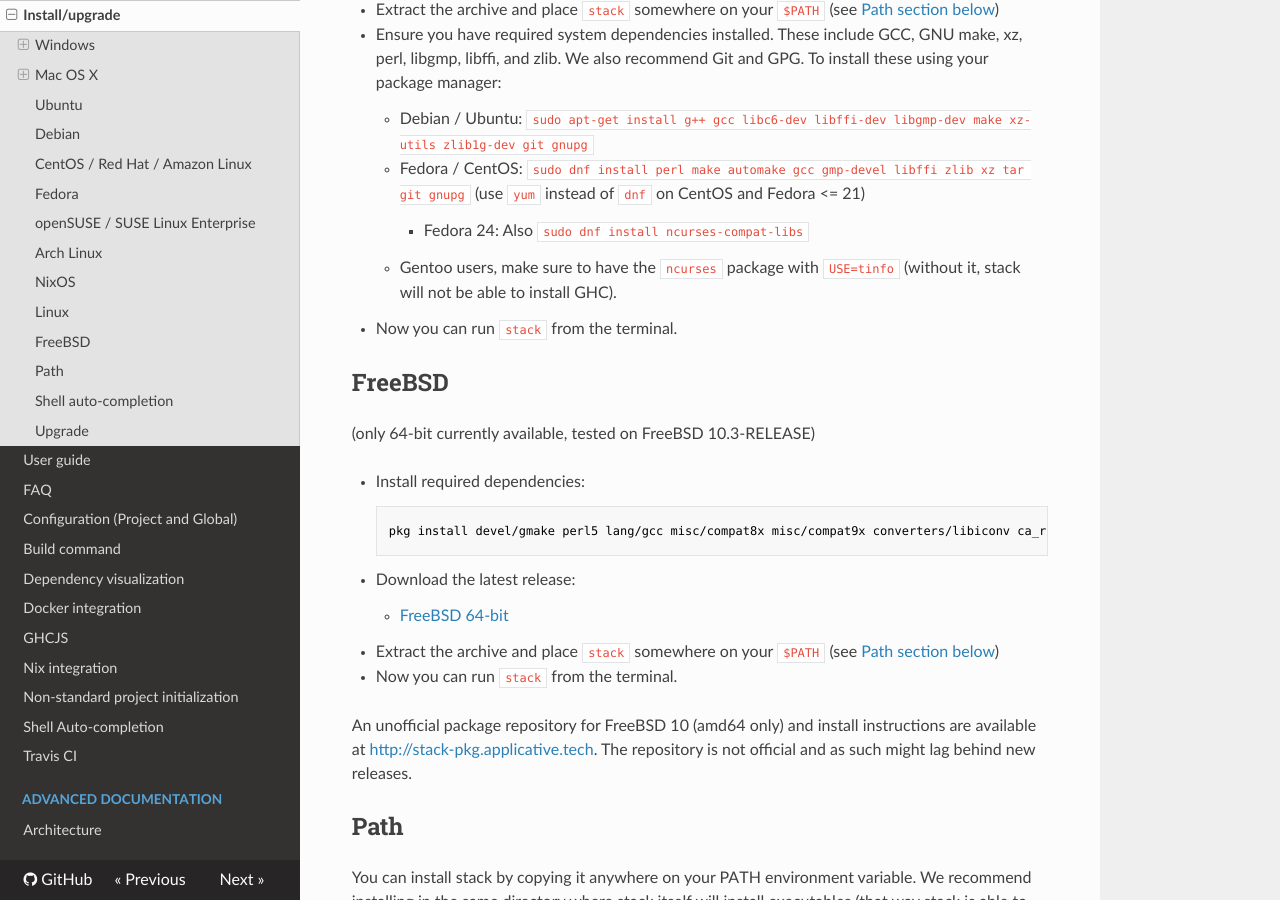
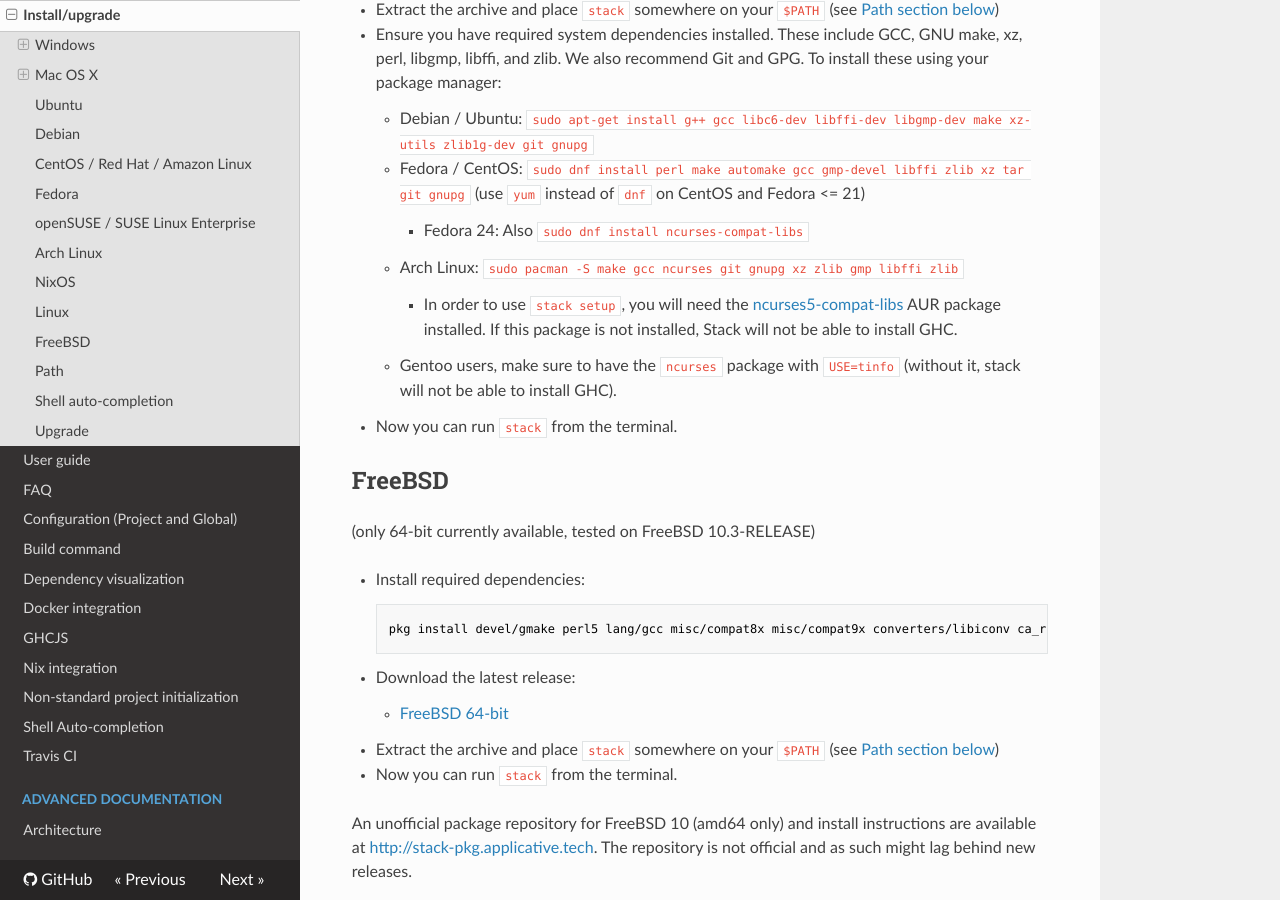
Before and after one commit to commercialhaskell/stack, an MkDocs documentation site: the page built from doc/install_and_upgrade.md, in a window 1280 px wide and 900 px high, scrolled down 6555 px. Built offline with MkDocs 1.6.1, drawn with Linux system fonts in a browser that asks for light colours; nearby versions of some CDN libraries; old or Windows-style settings are respelled for this version of MkDocs; some of the changed text lies outside the part shown.

Commit message:
docs: update Arch install

```diff
--- a/doc/install_and_upgrade.md
+++ b/doc/install_and_upgrade.md
@@ -230,7 +230,7 @@
   - [stack](https://www.archlinux.org/packages/community/x86_64/stack/) _latest stable version_
   - [haskell-stack-git](https://aur.archlinux.org/packages/haskell-stack-git/) _git version_
 
-In order to use `stack setup`, you will need the [ncurses5-compat-libs](https://aur.archlinux.org/packages/ncurses5-compat-libs/) Arch Linux package installed.  If this package is not installed, Stack will not be able to install GHC.
+In order to use `stack setup`, you will need the [ncurses5-compat-libs](https://aur.archlinux.org/packages/ncurses5-compat-libs/) AUR package installed.  If this package is not installed, Stack will not be able to install GHC.
 
 If you use the [ArchHaskell repository](https://wiki.archlinux.org/index.php/ArchHaskell), you can also get the `haskell-stack-tool` package from there.
 
@@ -280,6 +280,8 @@
     * Debian / Ubuntu: `sudo apt-get install g++ gcc libc6-dev libffi-dev libgmp-dev make xz-utils zlib1g-dev git gnupg`
     * Fedora / CentOS: `sudo dnf install perl make automake gcc gmp-devel libffi zlib xz tar git gnupg` (use `yum` instead of `dnf` on CentOS and Fedora <= 21)
         * Fedora 24: Also `sudo dnf install ncurses-compat-libs`
+    * Arch Linux: `sudo pacman -S make gcc ncurses git gnupg xz zlib gmp libffi zlib`
+        * In order to use `stack setup`, you will need the [ncurses5-compat-libs](https://aur.archlinux.org/packages/ncurses5-compat-libs/) AUR package installed.  If this package is not installed, Stack will not be able to install GHC.
     * Gentoo users, make sure to have the `ncurses` package with `USE=tinfo` (without it, stack will not be able to install GHC).
 
 * Now you can run `stack` from the terminal.
```
